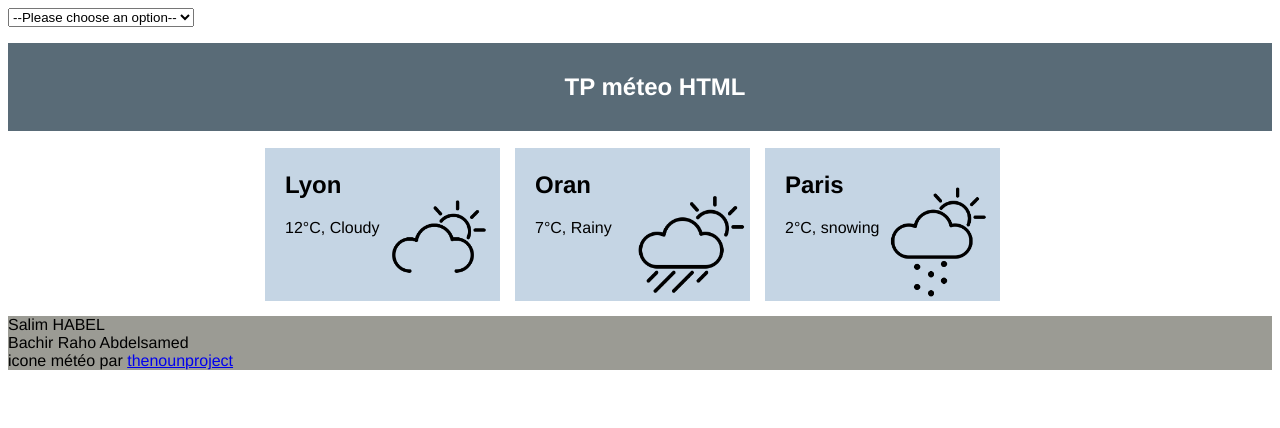
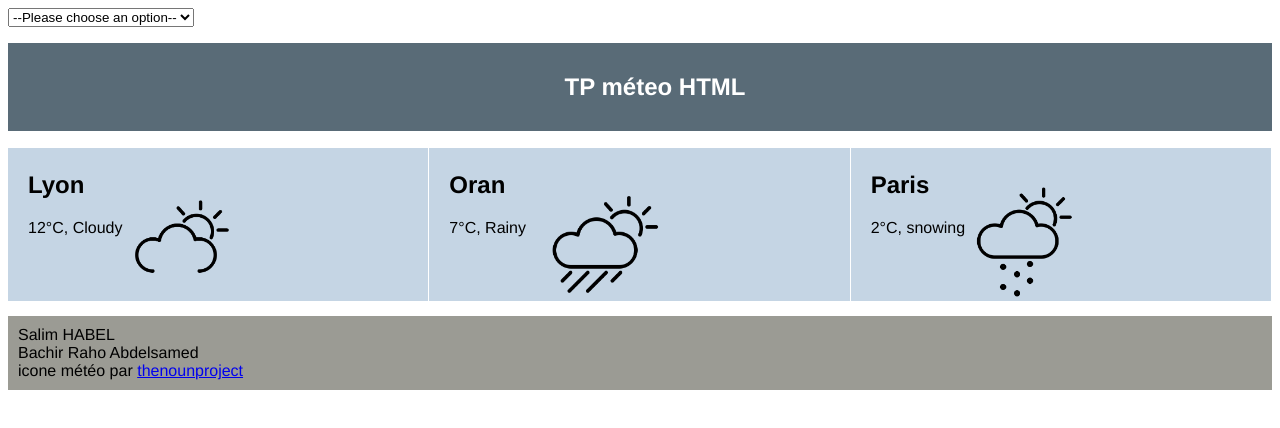
Before and after one commit to salimsh360/TP-meteo-HTML, a plain HTML site: page indexAB.html in a window 1280 px wide. Drawn offline with Linux system fonts and the light colour scheme.

Commit message:
Update style.css

```diff
--- a/style.css
+++ b/style.css
@@ -46,6 +46,7 @@
 
 
 
+
 }
 
 .all div {
@@ -54,10 +55,11 @@
 	font-family: Helvetica,sans-serif;
 	margin-bottom: 15px;
 	margin-top: 1px;
-	margin-right: 15px;
+	margin-right: 1px;
 	padding-top: 3px;
 	padding-left: 20px;
 	padding-right: 15px;
+	flex-grow: 1;
 
 
 
@@ -81,4 +83,7 @@
 .foot{
 background-color: rgb(155, 155, 148);
 font-family: Helvetica;
+padding-bottom: 10px;
+		padding-top: 10px;
+		padding-left: 10px;
 }
```
